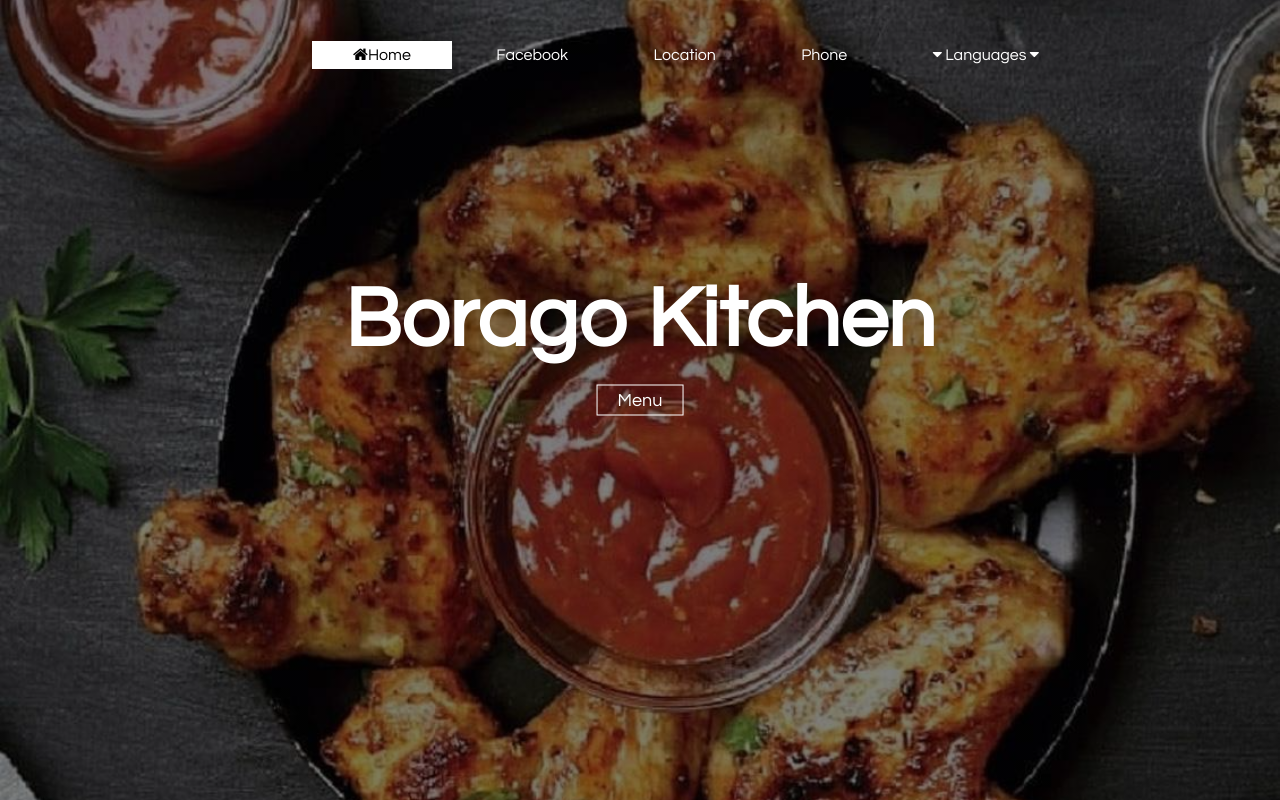
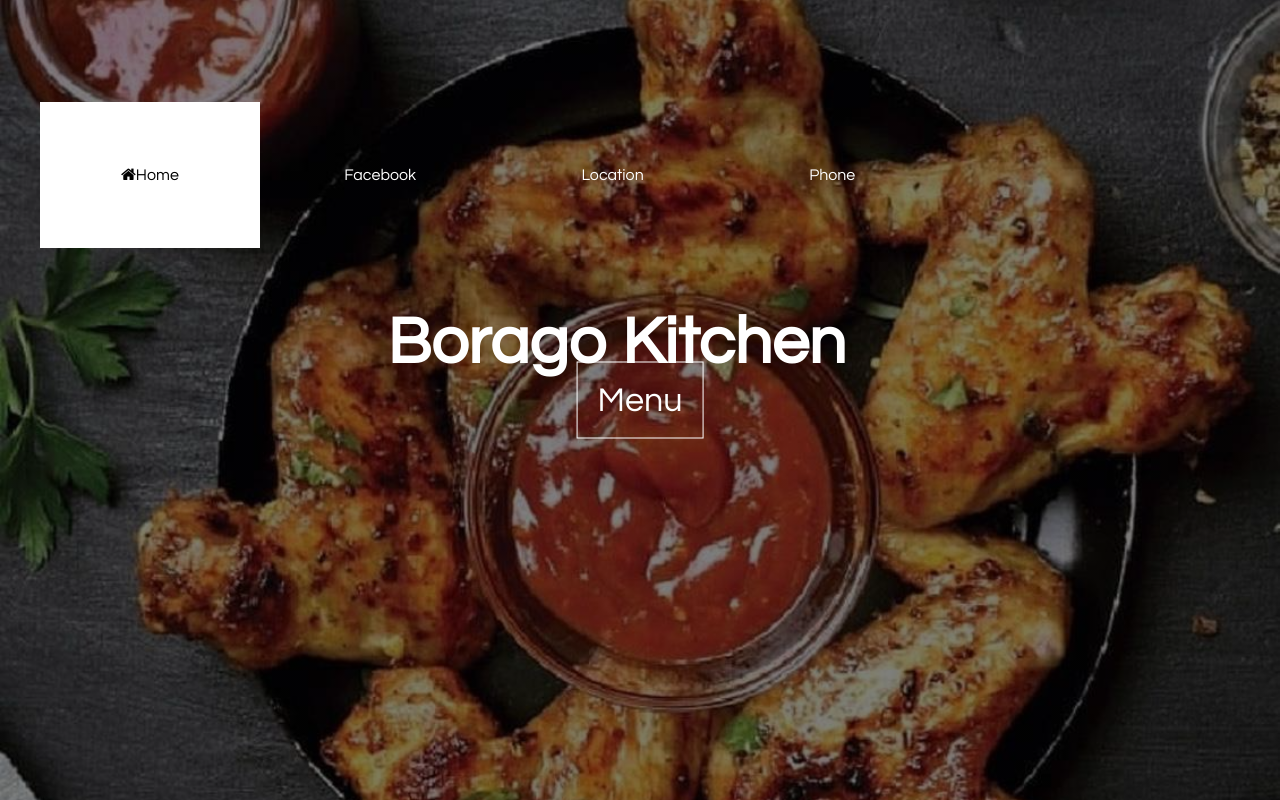
Before and after one commit to BoragoKitchen/BoragoKitchen.pc.en, a plain HTML site: page index.html in a window 1280 px wide. Drawn offline with Linux system fonts and the light colour scheme.

Commit message:
Update style.css

```diff
--- a/css/style.css
+++ b/css/style.css
@@ -13,8 +13,8 @@ header{
 ul{
 	float:right;
 	list-style-type: none;
-	margin-top: 30px;
-	margin-right:160px ;
+	margin-top: 150px;
+	margin-right:55px ;
 }
 ul li{
 	display: inline-block;
@@ -22,8 +22,8 @@ ul li{
 ul li a{
 	text-decoration: none;
 	color: #fff;
-	padding: 5px 40px;
-	border: 1px solid transparent;
+	padding: 10px 26px;
+	border: 55px solid transparent;
 	transition: 0.5s ease;
 
 }
@@ -34,16 +34,11 @@ ul li a:hover{
 }
 
 ul li.active a{
-background-color:#fff;
+background-color:rgb(255, 255, 255);
 	color: #000;
 
 }
 
-.logo img{
-	float: left;
-	width: 150px;
-	height: auto;
-}
 
 .main{
 	max-width: 1200px;
@@ -52,14 +47,14 @@ background-color:#fff;
 
 .title{
 	position: absolute;
-	top: 40%;
-	left: 50%;
-	transform: translate(-50%,-50%);
+	top: 42%;
+	left: 41%;
+	transform: translate(-30%,-40%);
 }
 
 .title h1{
 	color: #fff;
-	font-size: 85px;
+	font-size: 66px;
 }
 
 .button{
@@ -71,10 +66,10 @@ background-color:#fff;
 
 .btn{
 	border: 1px solid #fff;
-	padding: 5px 20px;
+	padding: 20px 20px;
 	color: #fff;
 	transition: 0.6s ease;
-	font-size: 18px;
+	font-size: 34px;
 	text-decoration: none;
 }
 
@@ -85,7 +80,7 @@ background-color:#fff;
 
 .sub-menu{
 	display: none;
-    top:6%;
+    top: 2%;
     position: relative;
 }
 
@@ -98,20 +93,20 @@ background-color:#fff;
 {
 	display: block;
 	position: absolute;
-	background-color: rgb(0,45,117);
-	margin-top: 12px;
+	background-color: rgb(245, 245, 245);
+	margin-top: 40px;
 	margin-left: -8px;
 }
 
 .main ul li:hover .sub-menu ul
 {
 	display: block;
-	margin:6px;
+	margin: 6px;
 
 }
 .main ul li:hover .sub-menu ul li
 {
-	width: 75px;
+	width: 5px;
 	padding: 5px;
 	border-bottom: 1px#fff;
 	background: transparent;
```
